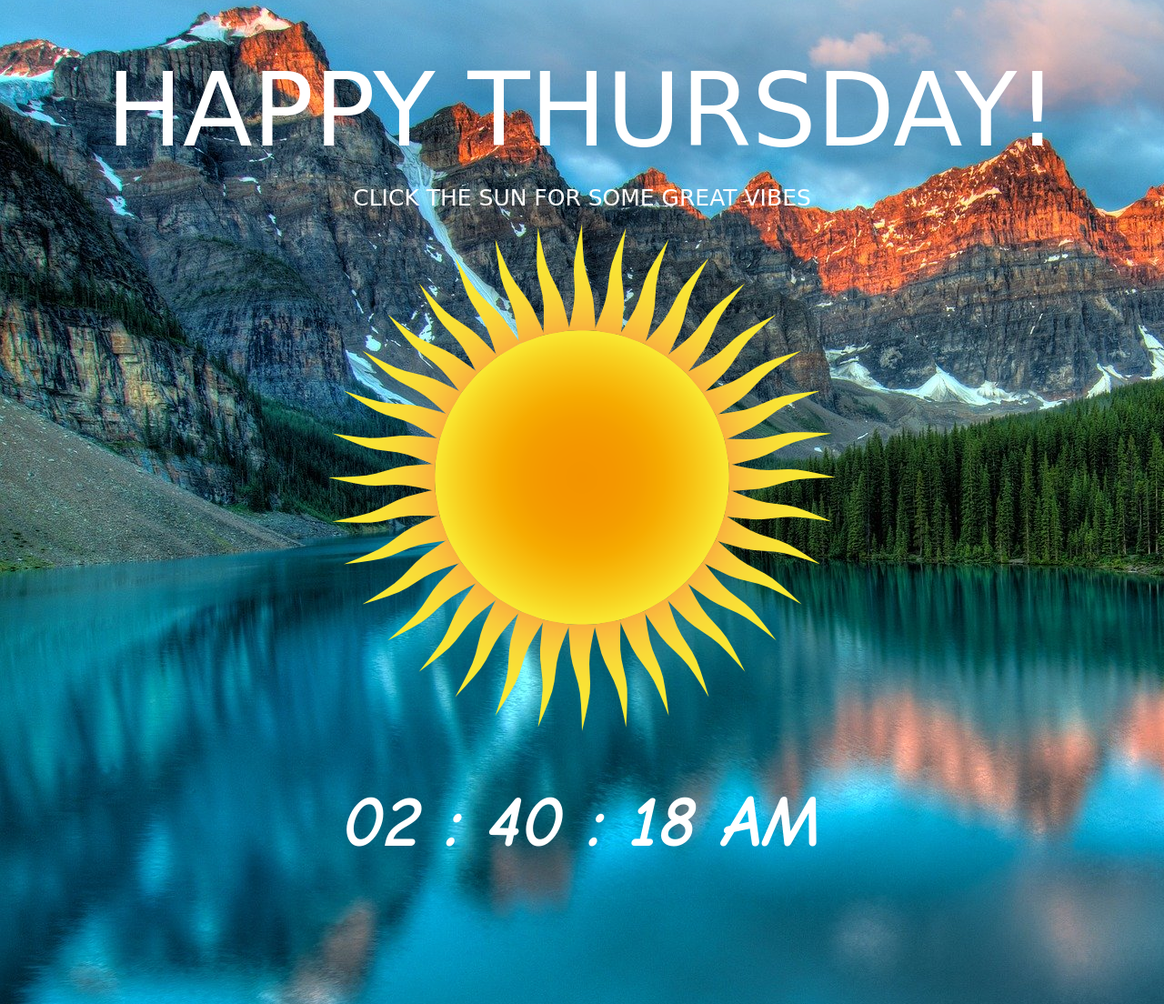
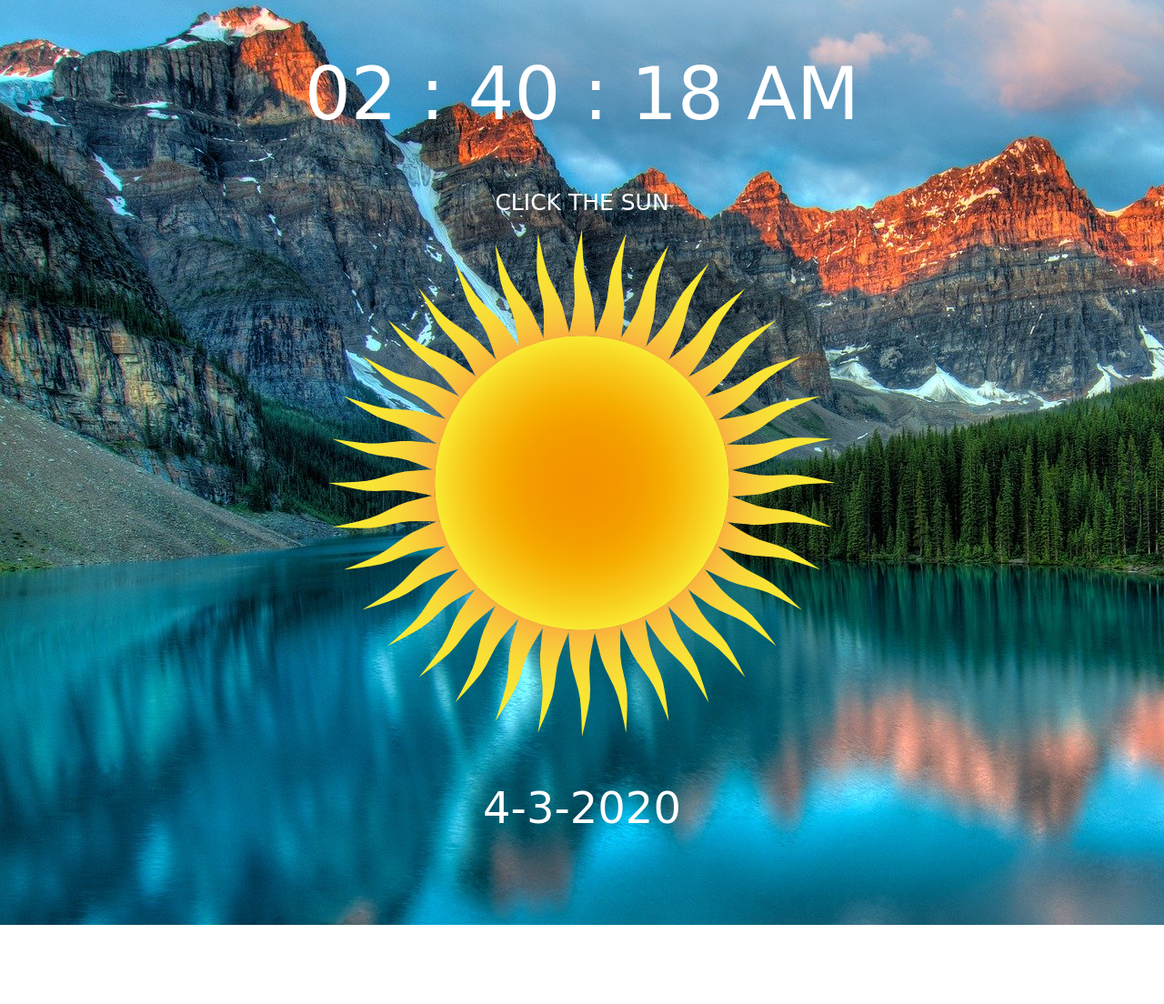
Before and after one commit to braddonako/ahaha, a website: page index.html in a window 1280 px wide. Shown: the part 57-1161 px from the top of the page at 91% size. After the commit the page ends 1074 px from the top, so only its background shows below. Drawn offline with nearby package versions, Linux system fonts and the light colour scheme; a web font is replaced by a local one.

Commit message:
put the current time at the top, date under the sun

```diff
--- a/index.html
+++ b/index.html
@@ -15,10 +15,8 @@
         <h2 class='myBtn'>Todo list</h2>
     </section>
 
-    <section>
-        <h1 id='hey'>Happy Thursday!</h1>
-        <p>Click the sun for some great vibes</p>
-        <img id='btn' src='798831.png' />
+     <section>
+        <div id='clock'></div>
     </section>
 
     <section class='video'>
@@ -26,8 +24,16 @@
     </section>
 
     <section>
-        <div id='clock'></div>
+        <p id='sunClicked'>CLick the sun</p>
+        <img id='btn' src='798831.png' />
+        <h1 id='hey'>Thursday</h1>
     </section>
+
+
+
+
+
+
 
 </body>
 <script src="https://ajax.googleapis.com/ajax/libs/jquery/3.4.1/jquery.min.js"></script>
--- a/script.js
+++ b/script.js
@@ -17,6 +17,7 @@ $('#btn').click(function(){
         display: 'block'
     }).appendTo(".video")
     $('#btn').remove();
+    $('#sunClicked').remove();
     console.log('click click')
 })
 
@@ -24,7 +25,7 @@ $('#btn').click(function(){
 
 function currentTime(){
     let date = new Date();
-    console.log(date);
+    // console.log(date);
     let hour = date.getHours();
     let minutes = date.getMinutes();
     let seconds = date.getSeconds();
@@ -46,5 +47,14 @@ function updateTime(k){
     }
 }
 
+// Going to grab the date for the header
+
+function currentDate(){
+    let today = new Date();
+    let date = (today.getMonth() + 1) + '-' + today.getDate() + '-' + today.getFullYear();
+    console.log(date)
+    document.getElementById('hey').innerHTML = date;
+}
+
 currentTime();
-// changeQuotes();
+currentDate();
--- a/style.css
+++ b/style.css
@@ -29,7 +29,8 @@ footer {
 }
 
 #clock {
-    font-family: 'Comic Neue', cursive;
+    /* font-family: 'Comic Neue', cursive;  */
+    font-family: 'Spicy Rice', cursive;
     color: white;
     font-size: 80px;
     text-align: center;
@@ -45,7 +46,7 @@ footer {
 h1 {
     text-transform: uppercase;
     text-align: center;
-        font-size: 7em;
+    font-size: 3em;
     font-family: 'Spicy Rice', cursive;
     /* color: rgb(40, 119, 79); */
     color: white;
```
Lines whose indentation alone changed are shown as unchanged.
